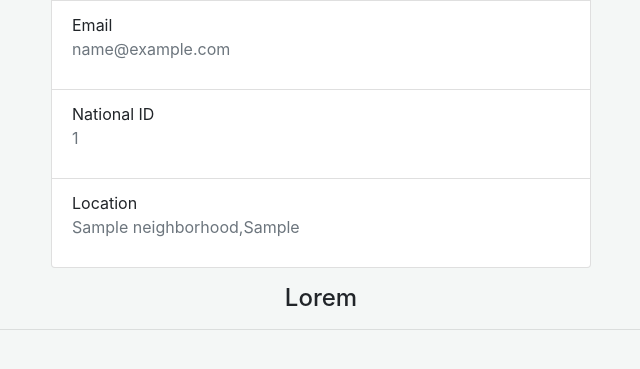
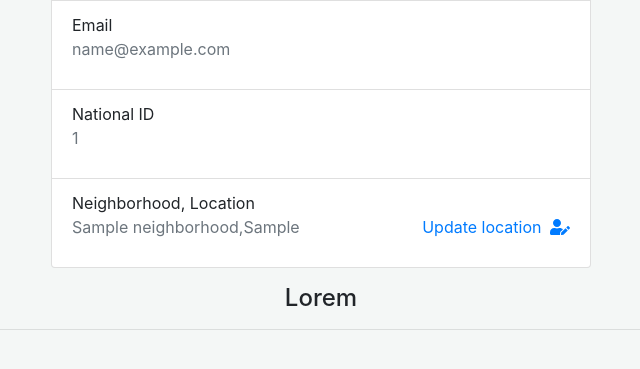
Before and after one commit to KenThumi/neighborhood, a Django app: page /profile/ in a window 1280 px wide. Shown: the part 158-527 px from the top of the page, without its empty margins (319-959 px from the left). Run offline with Django 3.2, Linux system fonts and the light colour scheme; a user stored in the database is signed in; tables that the repository leaves empty hold one stand-in row (values such as "Sample post"); some libraries are stand-ins or nearby versions.

Commit message:
Update neighbour hood

```diff
--- a/events/templates/profile/profile.html
+++ b/events/templates/profile/profile.html
@@ -23,9 +23,16 @@
                 </li>
 
                 <li class="list-group-item">
-                   Location <span class="text-muted">
-                    <p>{{user.profile.location.name}},{{user.profile.location.location}}</p>
-                    </span>
+                   Neighborhood, Location <div class="text-muted">
+                    <p>{{user.profile.location.name}},{{user.profile.location.location}}
+
+                        <a class="float-right" href="{% url 'updatelocation' %}">
+                            Update location <i class="fas fa-user-edit ml-1" aria-hidden="true"></i>
+                        </a>
+                    </p>
+                   </div>
+
+
                 </li>
 
                 {%else%}
--- a/events/urls.py
+++ b/events/urls.py
@@ -12,6 +12,7 @@ urlpatterns = [
     path('police', views.getPoliceDept, name='police'),
     path('health', views.getHealthDept, name='health'),
     path('depts', views.getDepts, name='depts'),
-    path('postform',views.createPost, name='postform')
+    path('postform',views.createPost, name='postform'),
+    path('updatelocation', views.updateLocation, name='updatelocation')
 
 ]
--- a/events/views.py
+++ b/events/views.py
@@ -1,11 +1,11 @@
 from events.models import Business, Post, Profile
-from events.forms import PostForm, ProfileForm, UserRegisterForm
+from events.forms import PostForm, ProfileForm, UpdateLocationForm, UserRegisterForm
 from django.shortcuts import redirect, render
 from django.contrib import messages
-
+from django.contrib.auth.decorators import login_required
 # Create your views here.
 
-
+@login_required
 def home(request):
     posts = []
 
@@ -116,3 +116,24 @@ def createPost(request):
             return redirect('home')
 
     return render(request,'postform.html',{'form':form})
+
+
+def updateLocation(request):
+    if request.method == 'POST':
+        form = UpdateLocationForm(request.POST)
+
+        if form.is_valid():
+
+            request.user.profile.location = form.cleaned_data['location']
+
+            request.user.profile.save()
+
+            messages.success(request, 'Successful update.')
+            return redirect('profile')
+
+
+    form = UpdateLocationForm(instance=request.user.profile)
+
+    ctx = {'form':form}
+
+    return render(request,'profile/updatelocation.html',ctx)
```
Also changed, not shown: events/forms.py (+4 -4 lines), events/templates/profile/updatelocation.html (added, +16 -0 lines).
